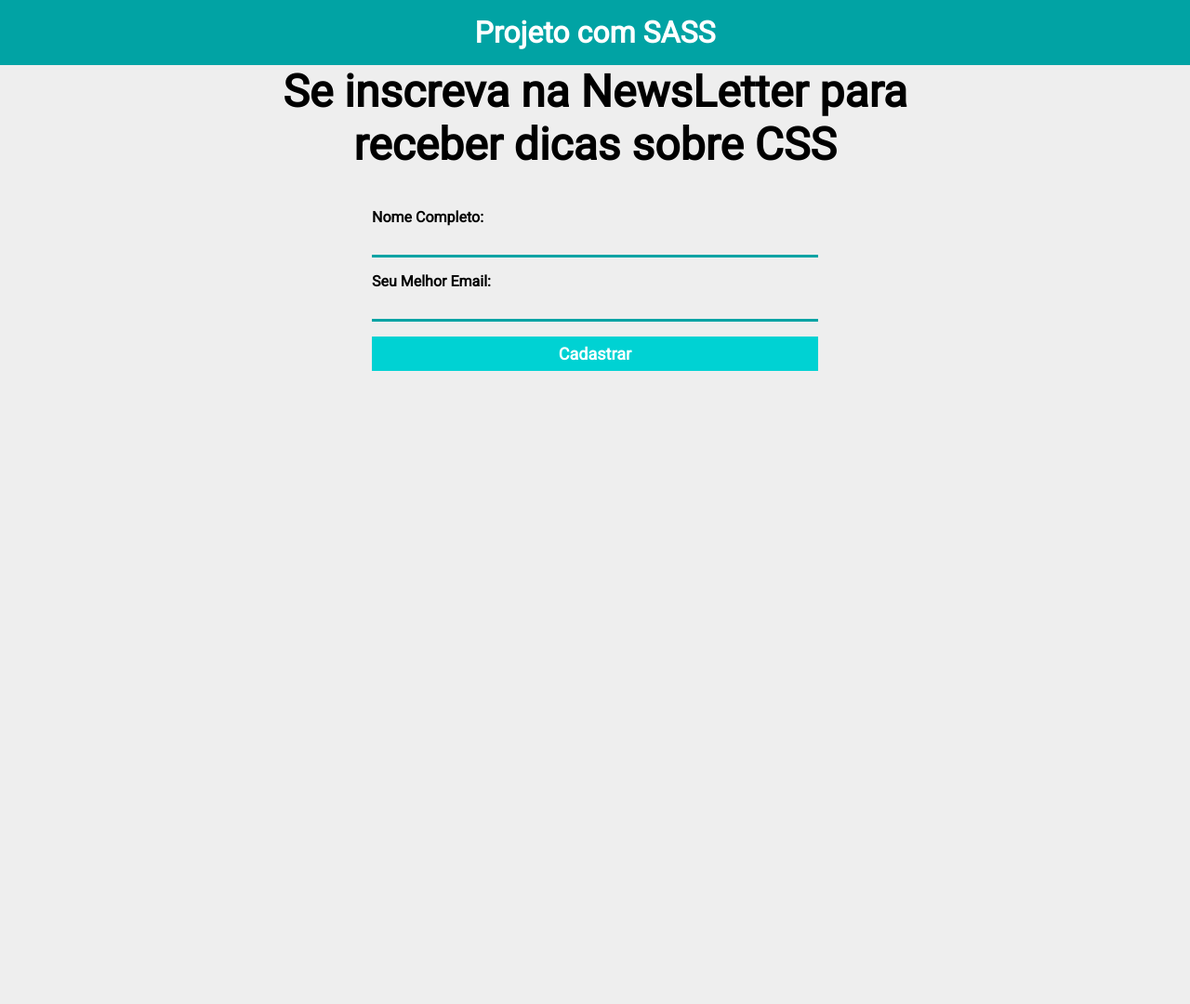
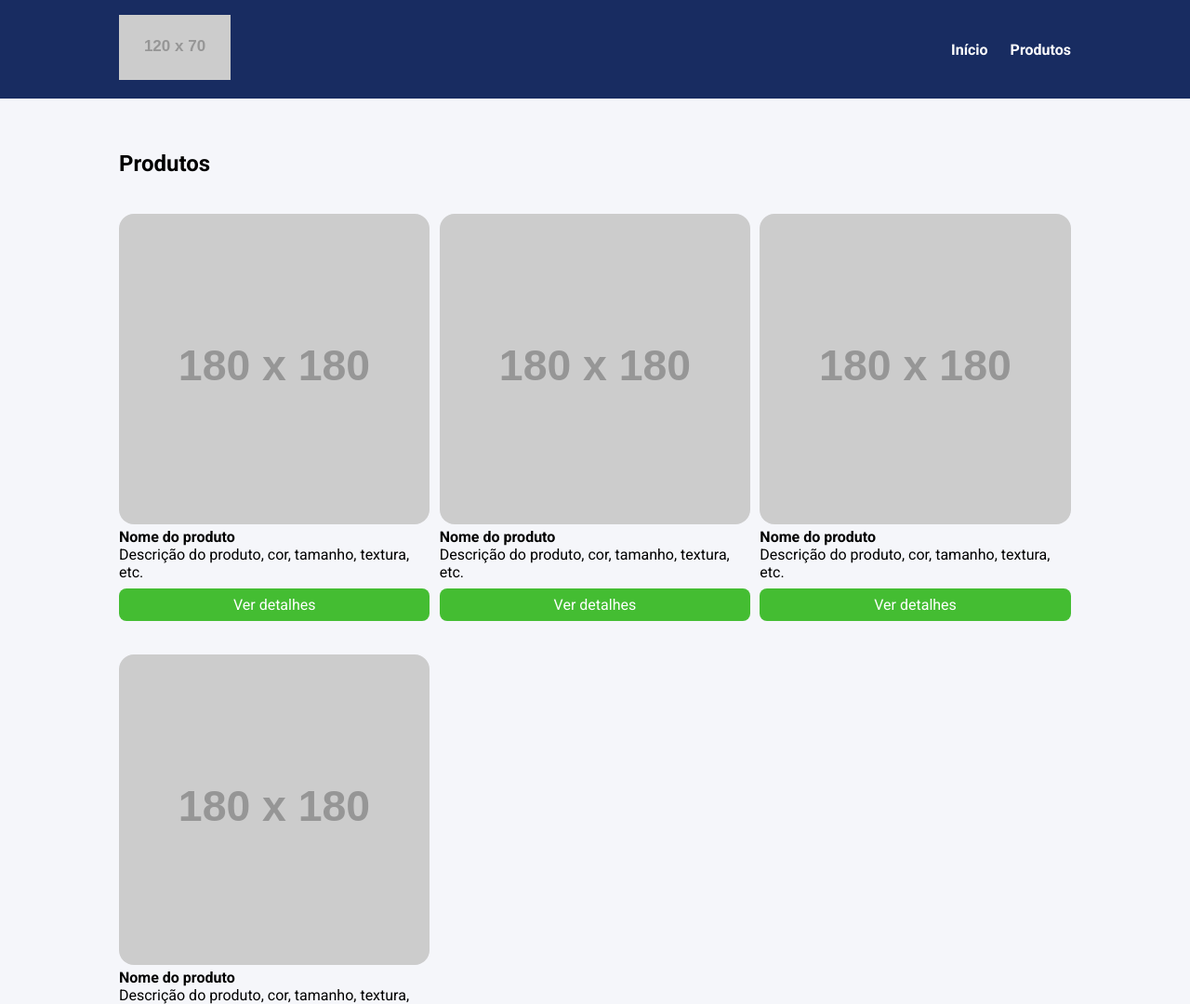
Before and after one commit to RodrigoBergenthal/15.-Introdu--o-ao-SASS, a website: page index.html in a window 1280 px wide. Shown: the top 1080 px of the page at 93% size. Before the commit the page ends 800 px from the top, so only its background shows below. Drawn offline with Linux system fonts and the light colour scheme; placeholder pictures from the web are drawn by us.

Commit message:
atualizando para o exercicio

```diff
--- a/Exercício/FrontEnd M15 - exercício/exercicio/styles.css
+++ /dev/null
@@ -1,102 +0,0 @@
-* {
-    margin: 0;
-    padding: 0;
-    box-sizing: border-box;
-    font-family: Roboto, sans-serif;
-}
-
-body {
-    background-color: #f5f6fa;
-}
-
-li {
-    list-style: none;
-}
-
-.container {
-    max-width: 1024px;
-    width: 100%;
-    margin: 0 auto;
-}
-
-header {
-    background-color: #182C61;
-    position: sticky;
-    top: 0;
-    left: 0;
-}
-
-header .container {
-    display: flex;
-    justify-content: space-between;
-    align-items: center;
-    padding: 16px 0;
-}
-
-.menu {
-    display: flex;
-}
-
-.menu li {
-    font-weight: bold;
-    margin-left: 24px;
-}
-
-.menu li a {
-    color: #fff;
-    text-decoration: none;
-}
-
-section {
-    padding: 56px 0;
-}
-
-.products {
-    margin-top: 40px;
-    display: grid;
-    grid-template-columns: repeat(3, 32.66%);
-    column-gap: 1%;
-    row-gap: 4%;
-    width: 100%;
-}
-
-.product-item img {
-    width: 100%;
-    border-radius: 16px;
-}
-
-.product-button {
-    display: block;
-    background-color: #44bd32;
-    color: #fff;
-    text-align: center;
-    padding: 8px 0;
-    border-radius: 8px;
-    margin-top: 8px;
-    text-decoration: none;
-}
-
-.product-button:hover {
-    background-color: #4cd137;
-}
-
-@media screen and (max-width: 1023px) {
-    .container {
-        max-width: 80%;
-    }
-
-    .products {
-        grid-template-columns: repeat(2, 48.5%);
-        column-gap: 3%;
-    }
-}
-
-@media screen and (max-width: 767px) {
-    .products {
-        display: block;
-    }
-
-    .product-item  {
-        margin-bottom: 32px;
-    }
-}
--- a/index.html
+++ b/index.html
@@ -1,34 +1,79 @@
 <!DOCTYPE html>
 <html lang="pt-BR">
-
 <head>
     <meta charset="UTF-8">
+    <meta http-equiv="X-UA-Compatible" content="IE=edge">
     <meta name="viewport" content="width=device-width, initial-scale=1.0">
-    <title>Projeto com SASS</title>
+    <title>Document</title>
     <link rel="preconnect" href="https://fonts.googleapis.com">
     <link rel="preconnect" href="https://fonts.gstatic.com" crossorigin>
-    <link href="https://fonts.googleapis.com/css2?family=Roboto&display=swap" rel="stylesheet">
+    <link href="https://fonts.googleapis.com/css2?family=Roboto:wght@400;700&display=swap" rel="stylesheet">
     <link rel="stylesheet" href="build/main.css">
 </head>
-
 <body>
     <header>
         <div class="container">
-            <h1>Projeto com SASS</h1>
+            <div class="branding">
+                <img src="https://via.placeholder.com/120x70" />
+            </div>
+            <nav>
+                <ul class="menu">
+                    <li>
+                        <a href="#">Início</a>
+                    </li>
+                    <li>
+                        <a href="#">Produtos</a>
+                    </li>
+                </ul>
+            </nav>
         </div>
     </header>
-    <div class="container">
-        <div class="form-container">
-            <h2>Se inscreva na NewsLetter para receber dicas sobre CSS</h2>
-            <form>
-                <label for="nome-completo">Nome Completo:</label>
-                <input type="text" id="nome-completo">
-                <label for="email">Seu Melhor Email:</label>
-                <input type="email" id="email">
-                <button type="submit">Cadastrar</button>
-            </form>
+    <section>
+        <div class="container">
+            <h2>Produtos</h2>
+            <ul class="products">
+                <li class="product-item">
+                    <img src="https://via.placeholder.com/180x180" />
+                    <h4>Nome do produto</h4>
+                    <p>
+                        Descrição do produto, cor, tamanho, textura, etc.
+                    </p>
+                    <a href="#" class="product-button">
+                        Ver detalhes
+                    </a>
+                </li>
+                <li class="product-item">
+                    <img src="https://via.placeholder.com/180x180" />
+                    <h4>Nome do produto</h4>
+                    <p>
+                        Descrição do produto, cor, tamanho, textura, etc.
+                    </p>
+                    <a href="#" class="product-button">
+                        Ver detalhes
+                    </a>
+                </li>
+                <li class="product-item">
+                    <img src="https://via.placeholder.com/180x180" />
+                    <h4>Nome do produto</h4>
+                    <p>
+                        Descrição do produto, cor, tamanho, textura, etc.
+                    </p>
+                    <a href="#" class="product-button">
+                        Ver detalhes
+                    </a>
+                </li>
+                <li class="product-item">
+                    <img src="https://via.placeholder.com/180x180" />
+                    <h4>Nome do produto</h4>
+                    <p>
+                        Descrição do produto, cor, tamanho, textura, etc.
+                    </p>
+                    <a href="#" class="product-button">
+                        Ver detalhes
+                    </a>
+                </li>
+            </ul>
         </div>
-    </div>
+    </section>
 </body>
-
 </html>
--- a/source/config/reset.scss
+++ b/source/config/reset.scss
@@ -1,7 +1,7 @@
 @use './variaveis.scss';
-*{
-    box-sizing: border-box;
+* {
     margin: 0;
     padding: 0;
-    font-family: variaveis.$fontPrincipal;
+    box-sizing: border-box;
+    font-family: Roboto, sans-serif;
 }
--- a/source/config/variaveis.scss
+++ b/source/config/variaveis.scss
@@ -2,9 +2,10 @@
 $fontPrincipal:Roboto, sans-serif;
 
 // Esquema de cores
-$corDeFundo:#c8d6e5;
-$corPrincipal:#01a3a4;
+$corDeFundo:#f5f6fa;
+$corBotao:#44bd32;
 $corSecundaria:#00d2d3;
+$corHeader:#182C61;
 
 // Breakpoints
 $mobile: 767px;
--- a/source/main.scss
+++ b/source/main.scss
@@ -1,88 +1,99 @@
 @use 'config/reset.scss';
 @use 'config/variaveis.scss';
-@use 'sass:math';
 
-@mixin elementoForm (){
-    padding: 8px;
-    display: block;
-    width: 100%;
-    margin-bottom: 16px;
+
+body {
+    background-color: variaveis.$corDeFundo;
 }
 
-@function pixelParaEm($alvoEmPixel, $contextoEmPixel: 16px){
-@return math.div( $alvoEmPixel , $contextoEmPixel)+em;
-}
-
-body {
-    background-color: #eee;
+li {
+    list-style: none;
 }
 
 .container {
     max-width: 1024px;
     width: 100%;
-    margin: auto;
-    display: flex;
-    justify-content: center;
-    align-items: center;
+    margin: 0 auto;
 }
 
 header {
-    padding: 16px 0;
-    background-color: variaveis.$corPrincipal;
-    text-align: center;
-    color: #fff;
-    width: 100%;
+    background-color: variaveis.$corHeader;
+    position: sticky;
+    top: 0;
+    left: 0;
+
+    .container {
+        display: flex;
+        justify-content: space-between;
+        align-items: center;
+        padding: 16px 0;
+    }
 }
 
-.form-container {
-    height: auto; /* Ajuste para altura automática */
+.menu {
     display: flex;
-    flex-direction: column;
-    align-items: center;
-    justify-content: center;
-    max-width: 760px;
 
-    h2 {
-        font-size: pixelParaEm(48px);
-        text-align: center;
-    }
+    li {
+        font-weight: bold;
+        margin-left: 24px;
 
-    form{
-        width: 100%;
-        max-width: 480px;
-        margin-top: 40px;
-
-        label{
-            font-weight: bold;
-            cursor: pointer;
-
-        }
-
-        input {
-            @include elementoForm();
-            background-color: transparent;
-            border: none;
-            border-bottom: 3px solid variaveis.$corPrincipal;
-        }
-
-        button {
-            @include elementoForm();
-            background-color: variaveis.$corSecundaria;
-            border: none;
-            cursor: pointer;
-            font-size: 18px;
-            font-weight: bold;
-            color:#fff;
-
-            &:hover {
-                background-color: darken(variaveis.$corSecundaria, 15%);
-            }
+        a {
+            color: #fff;
+            text-decoration: none;
         }
     }
 }
 
-@media screen and (max-width: variaveis.$mobile) {
+section {
+    padding: 56px 0;
+}
+
+.products {
+    margin-top: 40px;
+    display: grid;
+    grid-template-columns: repeat(3, 32.66%);
+    column-gap: 1%;
+    row-gap: 4%;
+    width: 100%;
+
+    .product-item img {
+        width: 100%;
+        border-radius: 16px;
+    }
+}
+
+.product-button {
+    display: block;
+    background-color: variaveis.$corBotao;
+    color: #fff;
+    text-align: center;
+    padding: 8px 0;
+    border-radius: 8px;
+    margin-top: 8px;
+    text-decoration: none;
+
+    &:hover {
+        background-color: darken(variaveis.$corBotao, 15%);
+    }
+}
+
+@media screen and (max-width: variaveis.$tablet) {
     .container {
         max-width: 80%;
     }
+
+    .products {
+        grid-template-columns: repeat(2, 48.5%);
+        column-gap: 3%;
+    }
 }
+
+@media screen and (max-width: variaveis.$mobile) {
+    .products {
+        display: block;
+
+        .product-item {
+            margin-bottom: 32px;
+        }
+    }
+}
```
Also changed, not shown: Exercício/FrontEnd M15 - exercício/exercicio/index.html (deleted, +0 -79 lines), build/main.css, 2 other files.
